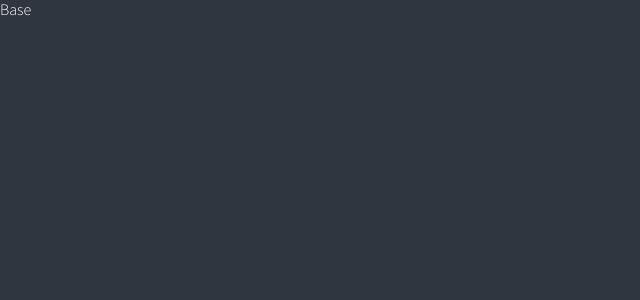
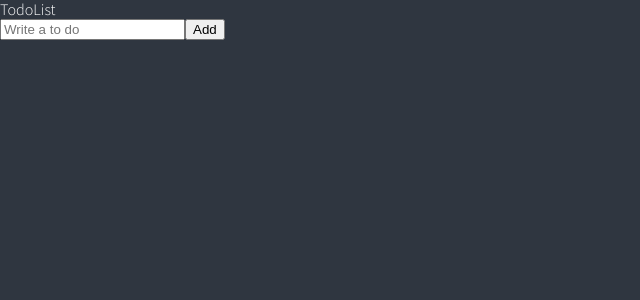
Before and after one commit to wooktori/base, a React (Vite) app: page / in a window 1280 px wide. Shown: the top 300 px of the page, without its empty margins (0-640 px from the left). Built offline with nearby package versions, Linux system fonts and the light colour scheme.

Commit message:
투두리스트 기능구현

```diff
--- a/package.json
+++ b/package.json
@@ -12,6 +12,7 @@
   "dependencies": {
     "react": "^18.3.1",
     "react-dom": "^18.3.1",
+    "react-hook-form": "^7.54.2",
     "recoil": "^0.7.7",
     "styled-components": "^6.1.15"
   },
--- a/src/App.tsx
+++ b/src/App.tsx
@@ -1,5 +1,5 @@
 import { createGlobalStyle } from "styled-components";
-import Base from "./compoents/Base";
+import TodoList from "./compoents/TodoList";
 
 const GlobalStyle = createGlobalStyle`
 @import url('https://fonts.googleapis.com/css2?family=Source+Sans+Pro:wght@300;400&display=swap');
@@ -70,7 +70,7 @@ function App() {
   return (
     <>
       <GlobalStyle />
-      <Base />
+      <TodoList />
     </>
   );
 }
--- /dev/null
+++ b/src/atom.ts
@@ -0,0 +1,12 @@
+import { atom } from "recoil";
+
+export interface ITodo {
+  text: string;
+  id: number;
+  category: "TO_DO" | "DOING" | "DONE";
+}
+
+export const todoAtom = atom<ITodo[]>({
+  key: "todo",
+  default: [],
+});
--- /dev/null
+++ b/src/compoents/AddTodo.tsx
@@ -0,0 +1,30 @@
+import { useForm } from "react-hook-form";
+import { useSetRecoilState } from "recoil";
+import { todoAtom } from "../atom";
+
+interface IForm {
+  todo: string;
+}
+
+export default function AddTodo() {
+  const setTodoList = useSetRecoilState(todoAtom);
+  const { handleSubmit, register, setValue } = useForm<IForm>();
+  const handleValid = ({ todo }: IForm) => {
+    setTodoList((prev) => [
+      { text: todo, id: Date.now(), category: "TO_DO" },
+      ...prev,
+    ]);
+    setValue("todo", "");
+  };
+  return (
+    <form onSubmit={handleSubmit(handleValid)}>
+      <input
+        {...register("todo", {
+          required: "Please write a To Do",
+        })}
+        placeholder="Write a to do"
+      />
+      <button>Add</button>
+    </form>
+  );
+}
--- a/src/compoents/Base.tsx
+++ /dev/null
@@ -1,3 +0,0 @@
-export default function Base() {
-  return <div>Base</div>;
-}
--- /dev/null
+++ b/src/compoents/Todo.tsx
@@ -0,0 +1,27 @@
+import { useSetRecoilState } from "recoil";
+import { ITodo, todoAtom } from "../atom";
+
+export default function Todo({ text, category, id }: ITodo) {
+  const setTodos = useSetRecoilState(todoAtom);
+  const handleClick = (newCategory: ITodo["category"]) => {
+    const newTodo = { text, category: newCategory, id };
+    setTodos((prev) => {
+      const index = prev.findIndex((todo) => todo.id === id);
+      return [...prev.slice(0, index), newTodo, ...prev.slice(index + 1)];
+    });
+  };
+  return (
+    <div>
+      <span>{text}</span>
+      {category !== "TO_DO" && (
+        <button onClick={() => handleClick("TO_DO")}>TO_DO</button>
+      )}
+      {category !== "DOING" && (
+        <button onClick={() => handleClick("DOING")}>DOING</button>
+      )}
+      {category !== "DONE" && (
+        <button onClick={() => handleClick("DONE")}>DONE</button>
+      )}
+    </div>
+  );
+}
--- /dev/null
+++ b/src/compoents/TodoList.tsx
@@ -0,0 +1,20 @@
+import { useRecoilValue } from "recoil";
+import { todoAtom } from "../atom";
+import AddTodo from "./AddTodo";
+import Todo from "./Todo";
+
+export default function TodoList() {
+  const todoList = useRecoilValue(todoAtom);
+
+  return (
+    <div>
+      <h1>TodoList</h1>
+      <AddTodo />
+      <ul>
+        {todoList.map((todo) => (
+          <Todo key={todo.id} {...todo} />
+        ))}
+      </ul>
+    </div>
+  );
+}
```
Also changed, not shown: 1 other file (tests, documents, lock files or other folders).
